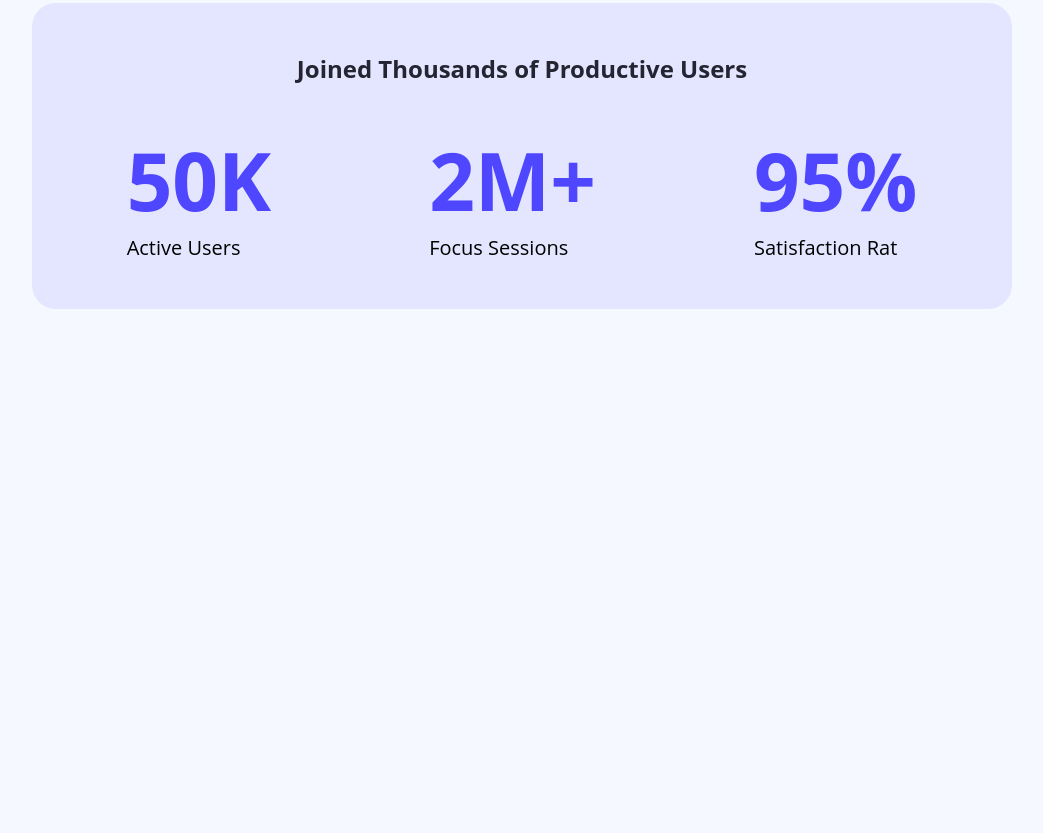
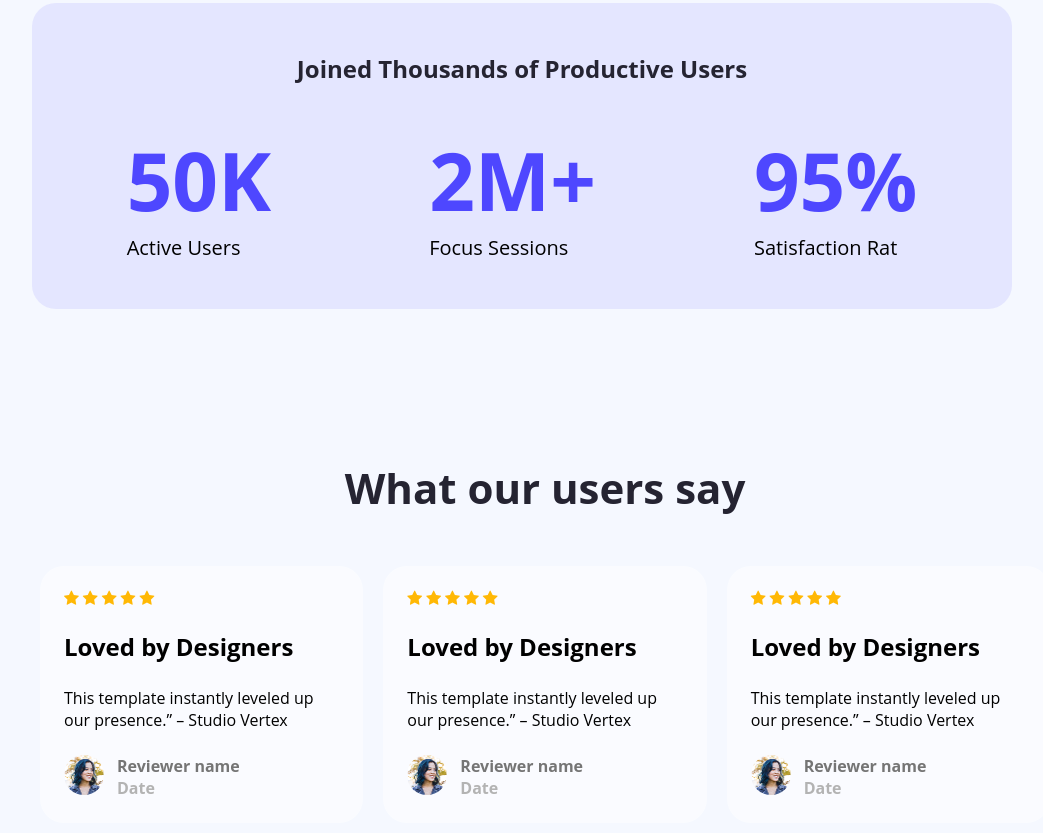
Before and after one commit to rimi-1234/Landing_page_webpage, a plain HTML site: page index.html in a window 1280 px wide. Shown: the part 1181-2014 px from the top of the page, without its empty margins (95-1138 px from the left). Drawn offline with Linux system fonts and the light colour scheme.

Commit message:
user-feeback section

```diff
--- a/index.html
+++ b/index.html
@@ -5,6 +5,7 @@
     <meta charset="UTF-8">
     <meta name="viewport" content="width=device-width, initial-scale=1.0">
     <link rel="stylesheet" href="style/landing-launchpad.css">
+    <link rel="stylesheet" href="https://cdnjs.cloudflare.com/ajax/libs/font-awesome/4.7.0/css/font-awesome.min.css">
     <title>landing page</title>
 </head>
 
@@ -33,8 +34,8 @@
                     <button class="btn-second">Launch Live Preview</button>
                 </div>
 
-           </div>
-           <img src="Assets/wc-mini.png" alt="">
+            </div>
+            <img src="Assets/wc-mini.png" alt="">
 
         </section>
         <section class="productive-users-section">
@@ -44,23 +45,92 @@
             <div class="user-iteam">
                 <div class="user-iteam-1 ">
                     <h1 class="user-count primary-color">50K</h1>
-                     <div class="user-active">
+                    <div class="user-active">
                         Active Users
                     </div>
                 </div>
                 <div class="user-iteam-2">
                     <h1 class="user-count primary-color">2M+</h1>
                     <div class="user-active">
-                          Focus Sessions
+                        Focus Sessions
                     </div>
                 </div>
                 <div class="user-iteam-3">
                     <h1 class="user-count primary-color">95%</h1>
                     <div class="user-active">
-                         Satisfaction Rat
+                        Satisfaction Rat
                     </div>
                 </div>
             </div>
+
+        </section>
+        <section class="user-feedback-section">
+            <h1 class="feedback-tittle secondary-color text-center">What our users say</h1>
+            <div class="user-card">
+                <div class="user-item">
+                    <div class="staricon">
+                        <span class="fa fa-star checked"></span>
+                        <span class="fa fa-star checked"></span>
+                        <span class="fa fa-star checked"></span>
+                        <span class="fa fa-star checked"></span>
+                        <span class="fa fa-star checked"></span>
+                    </div>
+                    <h1 class="user-item-tittle">Loved by Designers</h1>
+                    <p class="user-item-describtion">This template instantly leveled up our presence.” – Studio Vertex
+                    </p>
+                    <div class="user-item-content">
+                        <img src="Assets/avatar.png" alt="">
+                        <div class="user-infor">
+                            <p class="name">Reviewer name</p>
+                            <p class="date">Date</p>
+                        </div>
+
+                    </div>
+                </div>
+                <div class="user-item">
+                    <div class="staricon">
+                        <span class="fa fa-star checked"></span>
+                        <span class="fa fa-star checked"></span>
+                        <span class="fa fa-star checked"></span>
+                        <span class="fa fa-star checked"></span>
+                        <span class="fa fa-star checked"></span>
+                    </div>
+                    <h1 class="user-item-tittle">Loved by Designers</h1>
+                    <p class="user-item-describtion">This template instantly leveled up our presence.” – Studio Vertex
+                    </p>
+                    <div class="user-item-content">
+                        <img src="Assets/avatar.png" alt="">
+                        <div class="user-infor">
+                            <p class="name">Reviewer name</p>
+                            <p class="date">Date</p>
+                        </div>
+
+                    </div>
+                </div>
+                <div class="user-item">
+                    <div class="staricon">
+                        <span class="fa fa-star checked"></span>
+                        <span class="fa fa-star checked"></span>
+                        <span class="fa fa-star checked"></span>
+                        <span class="fa fa-star checked"></span>
+                        <span class="fa fa-star checked"></span>
+                    </div>
+                    <h1 class="user-item-tittle">Loved by Designers</h1>
+                    <p class="user-item-describtion">This template instantly leveled up our presence.” – Studio Vertex
+                    </p>
+                    <div class="user-item-content">
+                        <img src="Assets/avatar.png" alt="">
+                        <div class="user-infor">
+                            <p class="name">Reviewer name</p>
+                            <p class="date">Date</p>
+                        </div>
+
+                    </div>
+                </div>
+                </div>
+
+            </div>
+
 
         </section>
     </main>
--- a/style/landing-launchpad.css
+++ b/style/landing-launchpad.css
@@ -74,12 +74,11 @@ nav{
     display: flex;
     background-color: #F5F8FF;
     margin: 90px 159px 116px 141px;
-    justify-content: space-between;
+    justify-content: space-around;
     align-items: center;
 }
 .about-content{
-    height: 60px;
-    width: 517px;
+    width: 300px;
     display: flex;
     flex-direction: column;
     gap: 23px;
@@ -104,7 +103,7 @@ nav{
     font-size: 32px;
     font-weight: bold;
 }
-.about-describtion{
+.about-describtion, .user-item-describtion{
     font-weight: 400;
     font-size: 16px;
 }
@@ -126,6 +125,19 @@ nav{
 .productive-users-section-tittle {
     font-weight: bold;
 }
+.text-center{
+    text-align: center;
+}
+/*user section*/
+.user-feedback-section{
+    margin: 150px 135px 0 135px;
+
+}
+.user-card{
+    padding-top: 50px;
+    display: flex;
+    gap: 20px;
+}
 .user-iteam{
     display: flex;
     gap: 158px;
@@ -139,3 +151,43 @@ nav{
     font-weight: 400;
     font-size: 20px;
 }
+.checked {
+  color: #FFB805
+}
+.user-item{
+    width: 367px;
+    height: 243;
+    background-color: rgba(255, 255, 255, 0.5);
+    display: flex;
+    flex-direction: column;
+    gap: 24px;
+    padding: 24px;
+    border-radius: 24px;
+
+}
+.user-item  .staricon{
+    display: flex;
+    gap: 4px;
+}
+.user-item .user-item-content{
+    display: flex;
+    gap: 13px;
+}
+.user-item .user-item-content img{
+    height: 40px;
+    width: 40px;
+    border-radius: 50%;
+}
+.user-item .user-item-content .name{
+    color: rgba(117, 117, 117, 1);
+    font-size:16px ;
+}
+.user-item .user-item-content .date{
+    color: rgba(179, 179, 179, 1);
+    font-size:16px ;
+}
+.user-feedback-section .feedback-tittle{
+    font-size: 42px;
+    color:#252432 ;
+    font-weight: bold;
+}
```
